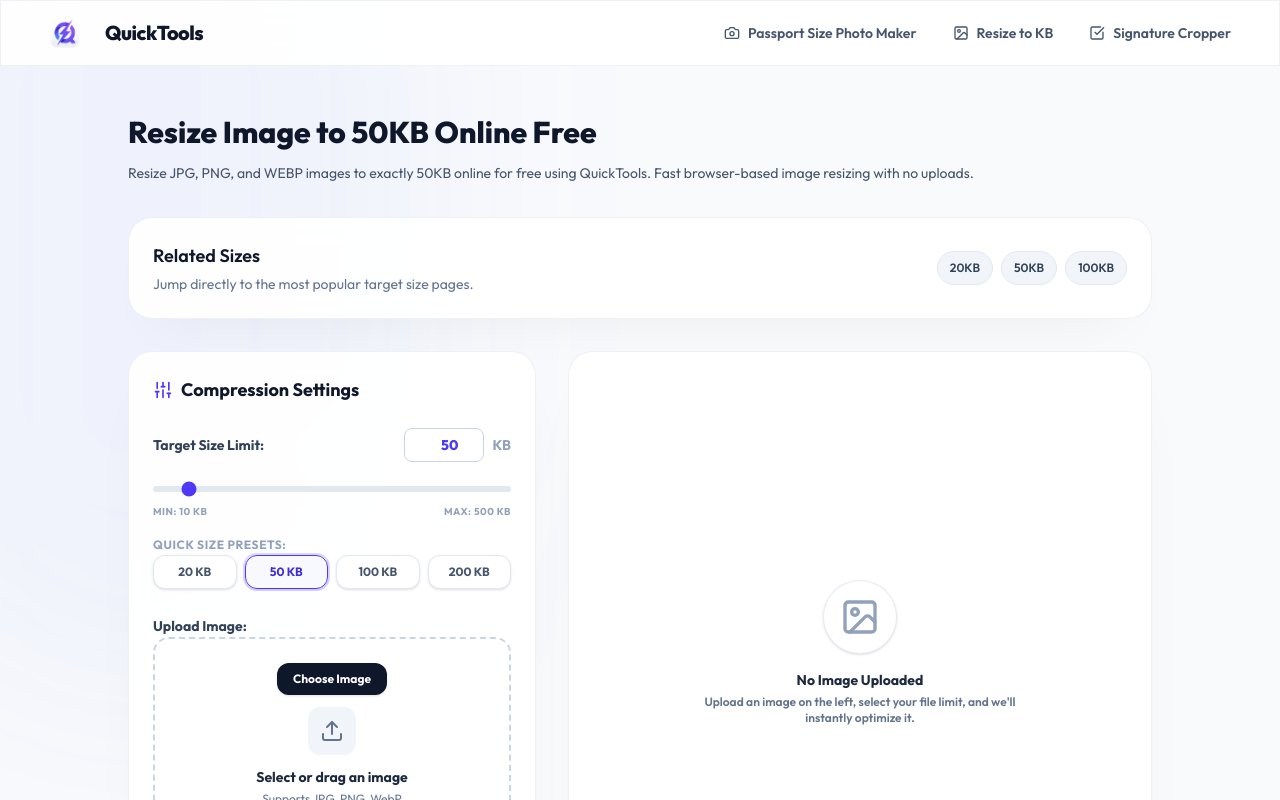
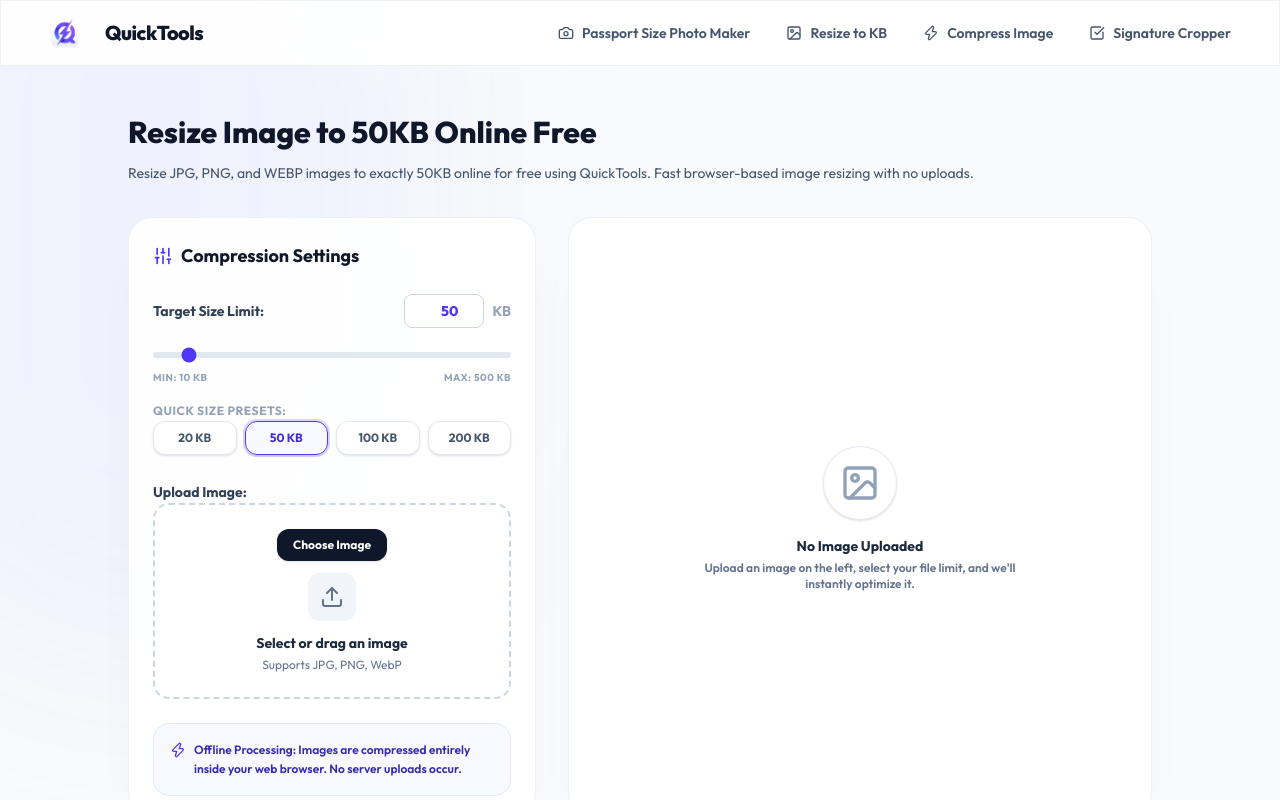
Before and after one commit to ayyaz-khira/QuickTools, a React (Vite) app: page /resize-image-to-50kb in a window 1280 px wide. Shown: the top 800 px of the page. Built offline with nearby package versions, Linux system fonts and the light colour scheme.

Commit message:
Removed Related QuickTools Section

```diff
--- a/src/components/Footer.jsx
+++ b/src/components/Footer.jsx
@@ -30,6 +30,11 @@ export default function Footer() {
             <li>
               <Link to="/resize-image" className="hover:text-indigo-600 transition-colors">
                 Resize Image to KB
+              </Link>
+            </li>
+            <li>
+              <Link to="/compress-image" className="hover:text-indigo-600 transition-colors">
+                Compress Image
               </Link>
             </li>
             <li>
--- a/src/components/Navbar.jsx
+++ b/src/components/Navbar.jsx
@@ -1,6 +1,6 @@
 import { useState } from 'react';
 import { Link, useLocation } from 'react-router-dom';
-import { Camera, Image as ImageIcon, CheckSquare, Settings, Menu, X } from 'lucide-react';
+import { Camera, Image as ImageIcon, CheckSquare, Zap, Settings, Menu, X } from 'lucide-react';
 
 export default function Navbar() {
   const location = useLocation();
@@ -9,6 +9,7 @@ export default function Navbar() {
   const navigation = [
     { name: 'Passport Size Photo Maker', href: '/passport-photo', icon: Camera },
     { name: 'Resize to KB', href: '/resize-image', icon: ImageIcon },
+    { name: 'Compress Image', href: '/compress-image', icon: Zap },
     { name: 'Signature Cropper', href: '/signature-cropper', icon: CheckSquare },
   ];
 
--- a/src/pages/CompressImage.jsx
+++ b/src/pages/CompressImage.jsx
@@ -58,25 +58,6 @@ export default function CompressImage() {
               </div>
             </div>
           </section>
-
-          <section aria-labelledby="compress-related" className="space-y-4">
-            <h3 id="compress-related" className="text-xl font-semibold text-slate-900">Related QuickTools</h3>
-            <p className="text-sm text-slate-600">Explore more image utilities built for privacy-first browser processing.</p>
-            <ul className="grid grid-cols-1 sm:grid-cols-2 gap-3 text-sm font-semibold">
-              <li>
-                <Link to="/resize-image" className="text-indigo-600 hover:underline">Resize Image Tool</Link>
-              </li>
-              <li>
-                <Link to="/passport-photo" className="text-indigo-600 hover:underline">Passport Size Photo Maker</Link>
-              </li>
-              <li>
-                <Link to="/signature-cropper" className="text-indigo-600 hover:underline">Signature Cropper</Link>
-              </li>
-              <li>
-                <Link to="/resize-image-to-50kb" className="text-indigo-600 hover:underline">Resize to 50KB</Link>
-              </li>
-            </ul>
-          </section>
         </section>
       </div>
     </>
--- a/src/pages/Home.jsx
+++ b/src/pages/Home.jsx
@@ -1,5 +1,5 @@
 import { Link } from 'react-router-dom';
-import { Camera, Image as ImageIcon, CheckSquare, ArrowRight, ShieldCheck, Zap, Heart } from 'lucide-react';
+import { Camera, Image as ImageIcon, CheckSquare, Zap as ZapIcon, ArrowRight, ShieldCheck, Zap, Heart } from 'lucide-react';
 import SEO from '../components/SEO';
 
 export default function Home() {
@@ -21,6 +21,15 @@ export default function Home() {
       color: 'from-indigo-500 to-purple-500',
       tag: 'Popular',
       features: ['Iterative smart compression', 'Custom target KB settings', 'Before vs. After file details', 'No image uploads']
+    },
+    {
+      name: 'Compress Image',
+      description: 'Reduce image file size while maintaining visual quality. Compress JPG, PNG, and WEBP images instantly in your browser with no uploads.',
+      href: '/compress-image',
+      icon: ZapIcon,
+      color: 'from-emerald-500 to-teal-500',
+      tag: 'Fast',
+      features: ['Quality slider control', 'Real-time file size preview', 'Instant browser processing', 'No server uploads']
     },
     {
       name: 'Signature Cropper',
@@ -113,33 +122,25 @@ Resize images, create passport photos, and crop signatures instantly in your bro
 
                 {tool.name === 'Resize Image to KB' ? (
                   <div className="space-y-3 mb-6">
-                    <p className="text-[11px] uppercase tracking-[0.3em] text-slate-400 font-semibold">Quick access</p>
+                    <p className="text-[11px] uppercase tracking-[0.3em] text-slate-400 font-semibold">SEO Quick Access</p>
                     <div className="grid grid-cols-3 gap-2">
                       <Link
                         to="/resize-image-to-20kb"
                         className="text-xs text-slate-700 bg-slate-100 border border-slate-200 rounded-2xl py-2 text-center hover:bg-slate-200 transition"
                       >
-                        Resize to 20KB
+                        20KB
                       </Link>
                       <Link
                         to="/resize-image-to-50kb"
                         className="text-xs text-slate-700 bg-slate-100 border border-slate-200 rounded-2xl py-2 text-center hover:bg-slate-200 transition"
                       >
-                        Resize to 50KB
+                        50KB
                       </Link>
                       <Link
                         to="/resize-image-to-100kb"
                         className="text-xs text-slate-700 bg-slate-100 border border-slate-200 rounded-2xl py-2 text-center hover:bg-slate-200 transition"
                       >
-                        Resize to 100KB
-                      </Link>
-                    </div>
-                    <div className="pt-2">
-                      <Link
-                        to="/compress-image"
-                        className="text-xs font-semibold text-indigo-700 border border-indigo-100 bg-indigo-50 rounded-2xl px-3 py-2 inline-flex items-center justify-center hover:bg-indigo-100 transition"
-                      >
-                        Compress Image
+                        100KB
                       </Link>
                     </div>
                   </div>
--- a/src/pages/PassportPhoto.jsx
+++ b/src/pages/PassportPhoto.jsx
@@ -876,19 +876,6 @@ export default function PassportPhoto() {
             </div>
           </div>
         </section>
-
-        <section aria-labelledby="passport-related" className="space-y-4">
-          <h3 id="passport-related" className="text-xl font-semibold text-slate-900">Related QuickTools</h3>
-          <p className="text-sm text-slate-600">Need a smaller upload-ready file or a clean signature asset? Try our related browser tools.</p>
-          <ul className="grid grid-cols-1 sm:grid-cols-2 gap-3 text-sm font-semibold">
-            <li>
-              <Link to="/resize-image" className="text-indigo-600 hover:underline">Resize Image Tool</Link>
-            </li>
-            <li>
-              <Link to="/signature-cropper" className="text-indigo-600 hover:underline">Signature Cropper</Link>
-            </li>
-          </ul>
-        </section>
       </section>
       </div>
     </>
--- a/src/pages/ResizeImage.jsx
+++ b/src/pages/ResizeImage.jsx
@@ -64,19 +64,6 @@ export default function ResizeImage() {
               </div>
             </div>
           </section>
-
-          <section aria-labelledby="resize-related" className="space-y-4">
-            <h3 id="resize-related" className="text-xl font-semibold text-slate-900">Related QuickTools</h3>
-            <p className="text-sm text-slate-600">Need official passport dimensions or a clean signature export? These tools are built for the same no-upload privacy-first experience.</p>
-            <ul className="grid grid-cols-1 sm:grid-cols-2 gap-3 text-sm font-semibold">
-              <li>
-                <Link to="/passport-photo" className="text-indigo-600 hover:underline">Passport Size Photo Maker</Link>
-              </li>
-              <li>
-                <Link to="/signature-cropper" className="text-indigo-600 hover:underline">Signature Cropper</Link>
-              </li>
-            </ul>
-          </section>
         </section>
       </div>
     </>
--- a/src/pages/ResizeImageSeo.jsx
+++ b/src/pages/ResizeImageSeo.jsx
@@ -39,35 +39,6 @@ export default function ResizeImageSeo({ targetKb }) {
           <h1 className="text-3xl font-extrabold text-slate-900">{config.heading}</h1>
           <p className="text-slate-600 text-sm leading-relaxed">{config.intro}</p>
         </div>
-
-        <section aria-labelledby="related-sizes" className="glass-panel rounded-3xl p-6 border border-slate-200/60 shadow-sm">
-          <div className="flex items-center justify-between flex-wrap gap-4">
-            <div>
-              <h2 id="related-sizes" className="text-lg font-semibold text-slate-900">Related Sizes</h2>
-              <p className="text-sm text-slate-500 mt-1">Jump directly to the most popular target size pages.</p>
-            </div>
-            <div className="flex flex-wrap gap-2">
-              <Link
-                to="/resize-image-to-20kb"
-                className="text-xs font-semibold text-slate-700 bg-slate-100 border border-slate-200 rounded-full px-3 py-2 hover:bg-slate-200 transition"
-              >
-                20KB
-              </Link>
-              <Link
-                to="/resize-image-to-50kb"
-                className="text-xs font-semibold text-slate-700 bg-slate-100 border border-slate-200 rounded-full px-3 py-2 hover:bg-slate-200 transition"
-              >
-                50KB
-              </Link>
-              <Link
-                to="/resize-image-to-100kb"
-                className="text-xs font-semibold text-slate-700 bg-slate-100 border border-slate-200 rounded-full px-3 py-2 hover:bg-slate-200 transition"
-              >
-                100KB
-              </Link>
-            </div>
-          </div>
-        </section>
 
         <ResizeTool defaultTargetKb={targetKb} />
 
--- a/src/pages/SignatureCropper.jsx
+++ b/src/pages/SignatureCropper.jsx
@@ -568,19 +568,6 @@ export default function SignatureCropper() {
             </div>
           </div>
         </section>
-
-        <section aria-labelledby="signature-related" className="space-y-4">
-          <h3 id="signature-related" className="text-xl font-semibold text-slate-900">Related QuickTools</h3>
-          <p className="text-sm text-slate-600">For passport photo formatting or precise file-size compression, use our other locally-run utility pages.</p>
-          <ul className="grid grid-cols-1 sm:grid-cols-2 gap-3 text-sm font-semibold">
-            <li>
-                <Link to="/passport-photo" className="text-indigo-600 hover:underline">Passport Size Photo Maker</Link>
-            </li>
-            <li>
-              <Link to="/resize-image" className="text-indigo-600 hover:underline">Resize Image Tool</Link>
-            </li>
-          </ul>
-        </section>
       </section>
       </div>
     </>
```
